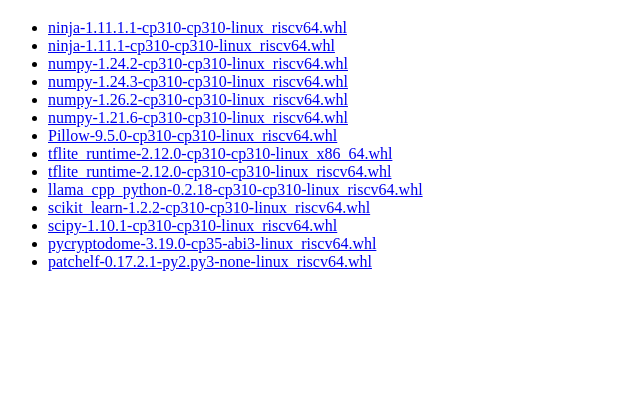
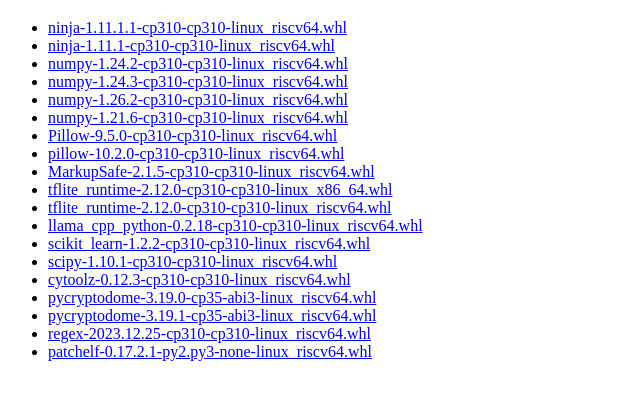
Before and after one commit to prototyp3-dev/pip-wheels-riscv, a plain HTML site: page wheels/index.html in a window 1280 px wide. Shown: the part 61-460 px from the top of the page, without its empty margins (0-640 px from the left). Drawn offline with Linux system fonts and the light colour scheme.

Commit message:
New wheels

```diff
--- a/wheels/index.html
+++ b/wheels/index.html
@@ -14,12 +14,17 @@
       <li><a href="https://raw.githubusercontent.com/felipefg/pip-wheels-riscv/main/wheels/numpy/numpy-1.26.2-cp310-cp310-linux_riscv64.whl">numpy-1.26.2-cp310-cp310-linux_riscv64.whl</a></li>
       <li><a href="https://raw.githubusercontent.com/felipefg/pip-wheels-riscv/main/wheels/numpy/numpy-1.21.6-cp310-cp310-linux_riscv64.whl">numpy-1.21.6-cp310-cp310-linux_riscv64.whl</a></li>
       <li><a href="https://raw.githubusercontent.com/felipefg/pip-wheels-riscv/main/wheels/pillow/Pillow-9.5.0-cp310-cp310-linux_riscv64.whl">Pillow-9.5.0-cp310-cp310-linux_riscv64.whl</a></li>
+      <li><a href="https://raw.githubusercontent.com/felipefg/pip-wheels-riscv/main/wheels/pillow/pillow-10.2.0-cp310-cp310-linux_riscv64.whl">pillow-10.2.0-cp310-cp310-linux_riscv64.whl</a></li>
+      <li><a href="https://raw.githubusercontent.com/felipefg/pip-wheels-riscv/main/wheels/markupsafe/MarkupSafe-2.1.5-cp310-cp310-linux_riscv64.whl">MarkupSafe-2.1.5-cp310-cp310-linux_riscv64.whl</a></li>
       <li><a href="https://raw.githubusercontent.com/felipefg/pip-wheels-riscv/main/wheels/tflite-runtime/tflite_runtime-2.12.0-cp310-cp310-linux_x86_64.whl">tflite_runtime-2.12.0-cp310-cp310-linux_x86_64.whl</a></li>
       <li><a href="https://raw.githubusercontent.com/felipefg/pip-wheels-riscv/main/wheels/tflite-runtime/tflite_runtime-2.12.0-cp310-cp310-linux_riscv64.whl">tflite_runtime-2.12.0-cp310-cp310-linux_riscv64.whl</a></li>
       <li><a href="https://raw.githubusercontent.com/felipefg/pip-wheels-riscv/main/wheels/llama_cpp_python/llama_cpp_python-0.2.18-cp310-cp310-linux_riscv64.whl">llama_cpp_python-0.2.18-cp310-cp310-linux_riscv64.whl</a></li>
       <li><a href="https://raw.githubusercontent.com/felipefg/pip-wheels-riscv/main/wheels/scikit-learn/scikit_learn-1.2.2-cp310-cp310-linux_riscv64.whl">scikit_learn-1.2.2-cp310-cp310-linux_riscv64.whl</a></li>
       <li><a href="https://raw.githubusercontent.com/felipefg/pip-wheels-riscv/main/wheels/scipy/scipy-1.10.1-cp310-cp310-linux_riscv64.whl">scipy-1.10.1-cp310-cp310-linux_riscv64.whl</a></li>
+      <li><a href="https://raw.githubusercontent.com/felipefg/pip-wheels-riscv/main/wheels/cytools/cytoolz-0.12.3-cp310-cp310-linux_riscv64.whl">cytoolz-0.12.3-cp310-cp310-linux_riscv64.whl</a></li>
       <li><a href="https://raw.githubusercontent.com/felipefg/pip-wheels-riscv/main/wheels/pycryptodome/pycryptodome-3.19.0-cp35-abi3-linux_riscv64.whl">pycryptodome-3.19.0-cp35-abi3-linux_riscv64.whl</a></li>
+      <li><a href="https://raw.githubusercontent.com/felipefg/pip-wheels-riscv/main/wheels/pycryptodome/pycryptodome-3.19.1-cp35-abi3-linux_riscv64.whl">pycryptodome-3.19.1-cp35-abi3-linux_riscv64.whl</a></li>
+      <li><a href="https://raw.githubusercontent.com/felipefg/pip-wheels-riscv/main/wheels/regex/regex-2023.12.25-cp310-cp310-linux_riscv64.whl">regex-2023.12.25-cp310-cp310-linux_riscv64.whl</a></li>
       <li><a href="https://raw.githubusercontent.com/felipefg/pip-wheels-riscv/main/wheels/patchelf/patchelf-0.17.2.1-py2.py3-none-linux_riscv64.whl">patchelf-0.17.2.1-py2.py3-none-linux_riscv64.whl</a></li>
     </ul>
   </body>
```
Also changed, not shown: 5 other files.
